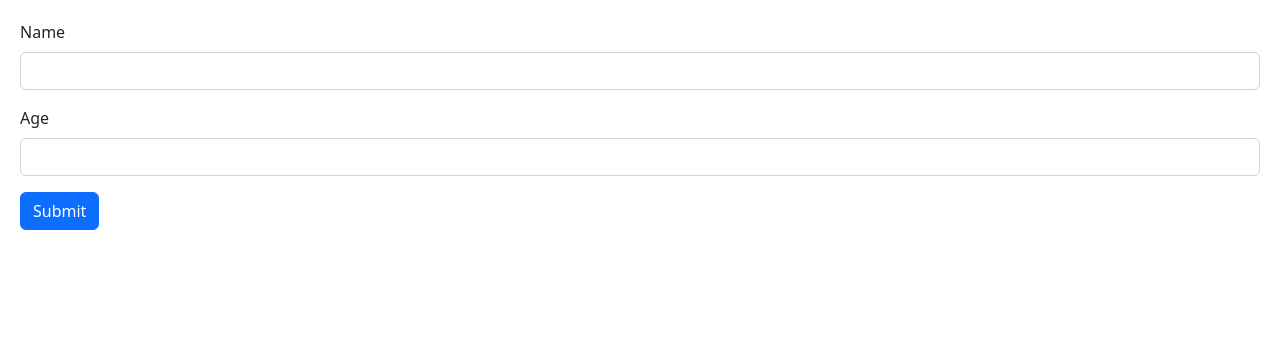
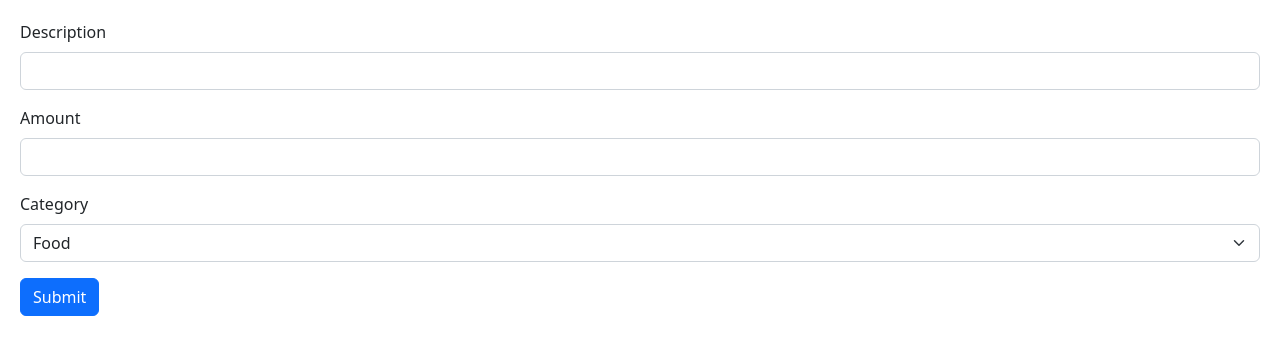
Before and after one commit to arg054/react-app, a React (Vite) app: page / in a window 1280 px wide. Shown: the top 354 px of the page. Built offline with nearby package versions, Linux system fonts and the light colour scheme.

Commit message:
building expense form

```diff
--- a/src/App.tsx
+++ b/src/App.tsx
@@ -8,8 +8,9 @@ import NavBar from "./components/NavBar";
 import Cart from "./components/Cart";
 import ExpandableText from "./components/ExpandableText";
 import Form from "./components/Form";
+import ExpenseForm from "./components/ExpenseForm";
 
-//current lesson: accessing input fields
+//current lesson: applying validation
 function App() {
   const [game, setGame] = useState({
     id: 1,
@@ -96,7 +97,7 @@ function App() {
 
   return (
     <div>
-      <Form />
+      <ExpenseForm />
       {/*
       <ExpandableText>
         Lorem ipsum
--- /dev/null
+++ b/src/components/ExpenseForm.tsx
@@ -0,0 +1,41 @@
+import React from "react";
+
+const ExpenseForm = () => {
+  const handleSubmit = (event: React.FormEvent) => {
+    event.preventDefault();
+    console.log("submitted");
+  };
+
+  return (
+    <form onSubmit={handleSubmit}>
+      <div className="mb-3">
+        <label htmlFor="description" className="form-label">
+          Description
+        </label>
+        <input id="description" type="text" className="form-control" />
+      </div>
+      <div className="mb-3">
+        <label htmlFor="amount" className="form-label">
+          Amount
+        </label>
+        <input id="amount" type="number" className="form-control" />
+      </div>
+      <div className="mb-3">
+        <label htmlFor="category" className="form-label">
+          Category
+        </label>
+        <select id="category" className="form-select">
+          <option value="food">Food</option>
+          <option value="transportation">Transportation</option>
+          <option value="entertainment">Entertainment</option>
+          <option value="utilities">Utilities</option>
+        </select>
+      </div>
+      <button type="submit" className="btn btn-primary">
+        Submit
+      </button>
+    </form>
+  );
+};
+
+export default ExpenseForm;
```
